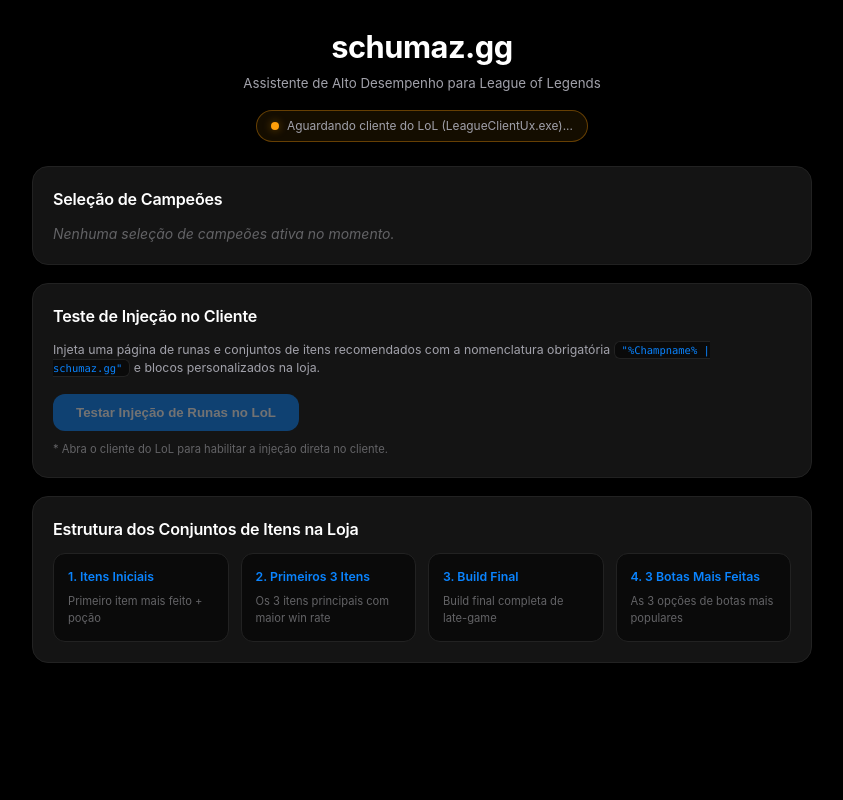
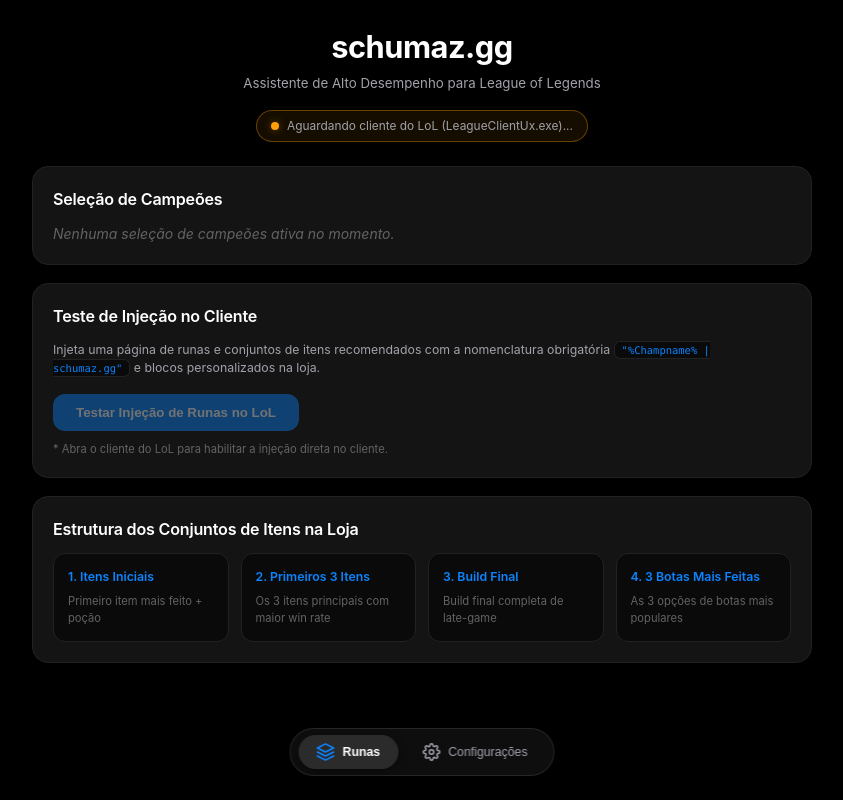
Before and after one commit to schumaz/schumaz.gg, a React (Vite) app: page / in a window 1280 px wide. Shown: the whole page, without its empty margins (218-1061 px from the left). Built offline with nearby package versions, Linux system fonts and the light colour scheme.

Commit message:
feat: add floating bottom navigation dock

```diff
--- a/src/App.css
+++ b/src/App.css
@@ -3,7 +3,7 @@
   --bg-surface: #0a0a0a;
   --bg-card: #141414;
   --bg-card-hover: #1a1a1a;
-  --bg-glass: rgba(20, 20, 20, 0.78);
+  --bg-glass: rgba(18, 18, 18, 0.78);
 
   --border-subtle: #222222;
   --border-highlight: #2e2e2e;
@@ -184,7 +184,7 @@ body {
   margin: 0;
 }
 
-/* Tags */
+/* Status Tags */
 .tag {
   display: inline-block;
   padding: 3px 10px;
@@ -205,7 +205,7 @@ body {
   border: 1px solid rgba(10, 132, 255, 0.3);
 }
 
-/* Buttons */
+/* Action Buttons */
 .btn-primary {
   background-color: var(--accent-primary);
   color: #ffffff;
@@ -241,7 +241,7 @@ body {
   margin-bottom: 0;
 }
 
-/* Alerts */
+/* Notification Alerts */
 .alert {
   padding: 12px 16px;
   border-radius: 12px;
@@ -256,7 +256,7 @@ body {
   color: var(--accent-danger);
 }
 
-/* Report Box */
+/* Injection Report Box */
 .report-box {
   margin-top: 18px;
   padding: 16px;
@@ -341,3 +341,60 @@ body {
   font-size: 0.8rem;
   color: var(--text-muted);
 }
+
+/* Floating Bottom Dock (iOS / Telegram Style Pill) */
+.floating-dock {
+  position: fixed;
+  bottom: 24px;
+  left: 50%;
+  transform: translateX(-50%);
+  display: inline-flex;
+  align-items: center;
+  gap: 6px;
+  padding: 6px 8px;
+  background: var(--bg-glass);
+  backdrop-filter: blur(20px);
+  -webkit-backdrop-filter: blur(20px);
+  border: 1px solid rgba(255, 255, 255, 0.1);
+  border-radius: 9999px;
+  box-shadow: 0 12px 36px rgba(0, 0, 0, 0.8), 0 0 0 1px rgba(0, 0, 0, 0.4);
+  z-index: 1000;
+}
+
+.dock-btn {
+  display: inline-flex;
+  align-items: center;
+  gap: 8px;
+  padding: 8px 18px;
+  border-radius: 9999px;
+  background: transparent;
+  border: none;
+  color: var(--text-secondary);
+  font-size: 0.88rem;
+  font-weight: 500;
+  cursor: pointer;
+  outline: none;
+  transition: all 0.2s cubic-bezier(0.16, 1, 0.3, 1);
+}
+
+.dock-btn:hover:not(.active) {
+  color: var(--text-primary);
+  background-color: rgba(255, 255, 255, 0.05);
+}
+
+.dock-btn.active {
+  color: #ffffff;
+  background-color: rgba(255, 255, 255, 0.12);
+  font-weight: 600;
+  box-shadow: 0 2px 8px rgba(0, 0, 0, 0.4);
+}
+
+.dock-icon {
+  display: block;
+  transition: transform 0.2s ease;
+}
+
+.dock-btn.active .dock-icon {
+  transform: scale(1.08);
+  color: var(--accent-primary);
+}
--- a/src/App.tsx
+++ b/src/App.tsx
@@ -2,6 +2,8 @@ import { useState, useEffect } from "react";
 import { invoke } from "@tauri-apps/api/core";
 import { listen } from "@tauri-apps/api/event";
 import "./App.css";
+
+export type ActiveTab = "runes" | "settings";
 
 export interface SummonerInfo {
   summonerId: number;
@@ -28,6 +30,7 @@ export interface ChampSelectedPayload {
 }
 
 function App() {
+  const [activeTab, setActiveTab] = useState<ActiveTab>("runes");
   const [summoner, setSummoner] = useState<SummonerInfo | null>(null);
   const [champSelect, setChampSelect] = useState<ChampSelectedPayload | null>(null);
   const [injectionReport, setInjectionReport] = useState<InjectionReport | null>(null);
@@ -125,6 +128,9 @@ function App() {
         </div>
       </header>
 
+      {/* View 1: "Runas" Tab (Match Dashboard) */}
+      {activeTab === "runes" && (
+        <div className="tab-content" data-testid="view-runes">
           <section className="card champ-card">
             <h2>Seleção de Campeões</h2>
             {champSelect ? (
@@ -216,6 +222,53 @@ function App() {
               </div>
             </div>
           </section>
+        </div>
+      )}
+
+      {/* View 2: "Configurações" Tab (Settings & Preferences) */}
+      {activeTab === "settings" && (
+        <div className="tab-content" data-testid="view-settings">
+          <section className="card">
+            <h2>Ajustes & Preferências</h2>
+            <p className="card-desc">
+              Personalize o comportamento da injeção automática, atalhos de feitiços e automações do cliente.
+            </p>
+            <p className="text-muted">
+              Central de controles em desenvolvimento (Módulos 5.4, 6 e 7).
+            </p>
+          </section>
+        </div>
+      )}
+
+      {/* Floating Bottom Navigation Dock (iOS / Telegram Style Pill) */}
+      <nav className="floating-dock" aria-label="Navegação Principal">
+        <button
+          type="button"
+          className={`dock-btn ${activeTab === "runes" ? "active" : ""}`}
+          onClick={() => setActiveTab("runes")}
+          aria-current={activeTab === "runes" ? "page" : undefined}
+        >
+          <svg className="dock-icon" viewBox="0 0 24 24" width="18" height="18" fill="none" stroke="currentColor" strokeWidth="2" strokeLinecap="round" strokeLinejoin="round">
+            <polygon points="12 2 2 7 12 12 22 7 12 2" />
+            <polyline points="2 17 12 22 22 17" />
+            <polyline points="2 12 12 17 22 12" />
+          </svg>
+          <span>Runas</span>
+        </button>
+
+        <button
+          type="button"
+          className={`dock-btn ${activeTab === "settings" ? "active" : ""}`}
+          onClick={() => setActiveTab("settings")}
+          aria-current={activeTab === "settings" ? "page" : undefined}
+        >
+          <svg className="dock-icon" viewBox="0 0 24 24" width="18" height="18" fill="none" stroke="currentColor" strokeWidth="2" strokeLinecap="round" strokeLinejoin="round">
+            <circle cx="12" cy="12" r="3" />
+            <path d="M19.4 15a1.65 1.65 0 0 0 .33 1.82l.06.06a2 2 0 0 1 0 2.83 2 2 0 0 1-2.83 0l-.06-.06a1.65 1.65 0 0 0-1.82-.33 1.65 1.65 0 0 0-1 1.51V21a2 2 0 0 1-2 2 2 2 0 0 1-2-2v-.09A1.65 1.65 0 0 0 9 19.4a1.65 1.65 0 0 0-1.82.33l-.06.06a2 2 0 0 1-2.83 0 2 2 0 0 1 0-2.83l.06-.06a1.65 1.65 0 0 0 .33-1.82 1.65 1.65 0 0 0-1.51-1H3a2 2 0 0 1-2-2 2 2 0 0 1 2-2h.09A1.65 1.65 0 0 0 4.6 9a1.65 1.65 0 0 0-.33-1.82l-.06-.06a2 2 0 0 1 0-2.83 2 2 0 0 1 2.83 0l.06.06a1.65 1.65 0 0 0 1.82.33H9a1.65 1.65 0 0 0 1-1.51V3a2 2 0 0 1 2-2 2 2 0 0 1 2 2v.09a1.65 1.65 0 0 0 1 1.51 1.65 1.65 0 0 0 1.82-.33l.06-.06a2 2 0 0 1 2.83 0 2 2 0 0 1 0 2.83l-.06.06a1.65 1.65 0 0 0-.33 1.82V9a1.65 1.65 0 0 0 1.51 1H21a2 2 0 0 1 2 2 2 2 0 0 1-2 2h-.09a1.65 1.65 0 0 0-1.51 1z" />
+          </svg>
+          <span>Configurações</span>
+        </button>
+      </nav>
     </main>
   );
 }
```
Also changed, not shown: 1 other file (tests, documents, lock files or other folders). Lines whose indentation alone changed are shown as unchanged.
